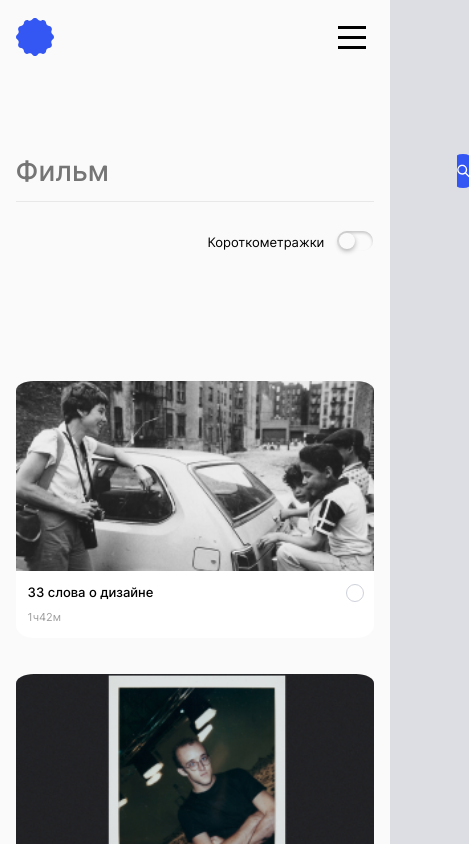
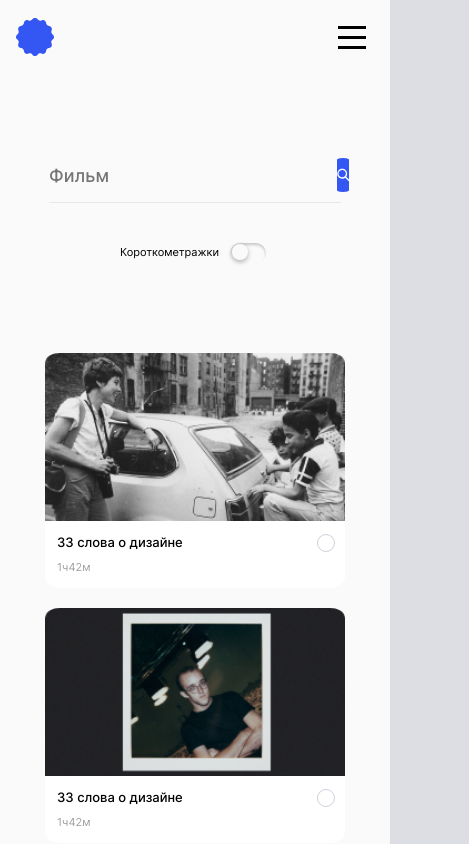
Before and after one commit to Moscow89er/movies-explorer-frontend, a React (Create React App) app: page /movies in a window 390 px wide. Shown: the top 844 px of the page, 469 px wide, since content can reach past the window. Built offline with nearby package versions, Linux system fonts and the light colour scheme.

Commit message:
работа над адаптивом 10

```diff
--- a/src/components/MoviesCard/MoviesCard.css
+++ b/src/components/MoviesCard/MoviesCard.css
@@ -137,3 +137,30 @@
         max-height: 190px;
     }
 }
+
+@media (max-width: 620px) {
+    .movies-card__container_items {
+        justify-items: center;
+    }
+
+    .movies-card__container_item {
+        width: 300px;
+    }
+
+    .movies-card__pic {
+        max-height: 168px;
+    }
+}
+
+@media (max-width: 460px) {
+    .movies-card__container_items {
+        margin: 44px auto 30px;
+        grid-auto-rows: auto;
+        row-gap: 20px;
+    }
+
+
+    .movies-card_button {
+        margin: 50px auto 95px;
+    }
+}
--- a/src/components/MoviesCard/MoviesCard.js
+++ b/src/components/MoviesCard/MoviesCard.js
@@ -10,12 +10,14 @@ function MoviesCard () {
         return () => window.removeEventListener('resize', handleResize);
     }, []);
 
-    let itemsToShow;
+    let itemsToShow = 16;
 
     if (windowDimensions < 920) {
         itemsToShow = 8;
-    } else {
-        itemsToShow = 16;
+    }
+
+    if (windowDimensions < 620) {
+        itemsToShow = 5;
     }
 
     return (
--- a/src/components/NavTab/NavTab.css
+++ b/src/components/NavTab/NavTab.css
@@ -162,3 +162,29 @@
         margin-right: 14px;
     }
 }
+
+@media (max-width: 460px) {
+    .nav-tab__burger-menu_open {
+        width: 100%;
+    }
+
+    .nav-tab__overlay {
+        display: none;
+    }
+
+    .nav-tab__button_close {
+        margin: 14px 14px 0 auto
+    }
+
+    .nav-tab__links_button:first-of-type {
+        margin: 98px auto 0;
+    }
+
+    .nav-tab__links_button {
+        margin: 25px auto 0;
+    }
+
+    .nav-tab__button_acc {
+        margin: 444px auto auto;
+    }
+}
--- a/src/components/SearchForm/SearchForm.css
+++ b/src/components/SearchForm/SearchForm.css
@@ -118,7 +118,7 @@
   }
   .search__container_checkbox-text {
     line-height: 14px;
-    padding: 0 50px 0 0px;
+    padding: 0 50px 0 0;
   }
 
   .search__container_checkbox-text:before {
@@ -133,3 +133,42 @@
     left: 148px;
   }
 }
+
+@media (max-width: 460px) {
+  .search__form {
+    width: 92%;
+    max-width: 292px;
+    margin: 84px auto 0;
+    padding: 0 0 10px;
+  }
+
+  .search__form_input {
+    font-size: 18px;
+  }
+
+  .search__container {
+    width: 92%;
+    max-width: 292px;
+  }
+
+  .search__container_checkbox-text {
+    padding: 7px 122px 0 0;
+    font-size: 11px;
+    line-height: 18px;
+  }
+
+  .search__container_checkbox-text:before {
+    top: 7px;
+    left: 110px;
+  }
+
+  .search__container_checkbox-text:after {
+    top: 8px;
+    left: 112px;
+  }
+
+  .search__container_checkbox-input:checked + .search__container_checkbox-text:after {
+    top: 8px;
+    left: 129px;
+  }
+}
```
